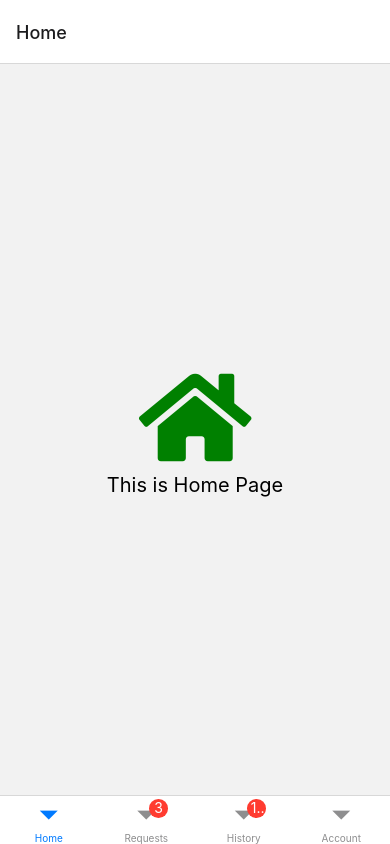
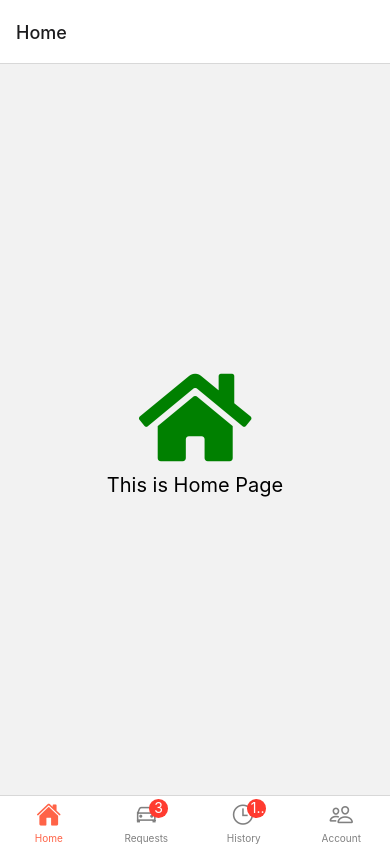
Before and after one commit to wandieinnocents/reactNativeMobile, a React Native app: screen / in a window 390 px wide. Built offline with nearby package versions, Linux system fonts and the light colour scheme.

Commit message:
Add icons on bottom tab navigation

```diff
--- a/App.js
+++ b/App.js
@@ -7,13 +7,51 @@
 import  RequestsScreen   from './Screens/RequestsScreen';
 import  ServiceHistory   from './Screens/ServiceHistory';
 import FontAwesome5 from 'react-native-vector-icons/FontAwesome5';
+import Ionicons from 'react-native-vector-icons/Ionicons';
 
 const Tab = createBottomTabNavigator();
 
 export default function App() {
   return (
     <NavigationContainer>
-      <Tab.Navigator>
+
+      <Tab.Navigator
+        screenOptions={({ route }) => ({
+          tabBarIcon: ({ focused, color, size }) => {
+            let iconName;
+
+            if (route.name === 'Home') {
+              iconName = focused
+                ? 'ios-home'
+                : 'ios-home-outline';
+            } else if (route.name === 'Requests') {
+              iconName = focused
+              ? 'ios-car'
+                : 'ios-car-outline';
+            }
+
+            else if (route.name === 'History') {
+              iconName = focused
+              ? 'ios-time'
+                : 'ios-time-outline';
+            }
+            else if (route.name === 'Account') {
+              iconName = focused
+              ? 'ios-people'
+                : 'ios-people-outline';
+            }
+
+
+
+            // You can return any component that you like here!
+            return <Ionicons name={iconName} size={size} color={color} />;
+          },
+          tabBarActiveTintColor: 'tomato',
+          tabBarInactiveTintColor: 'gray',
+        })}
+      >
+
+
         <Tab.Screen name="Home" component={HomeScreen} />
 
         <Tab.Screen
```
